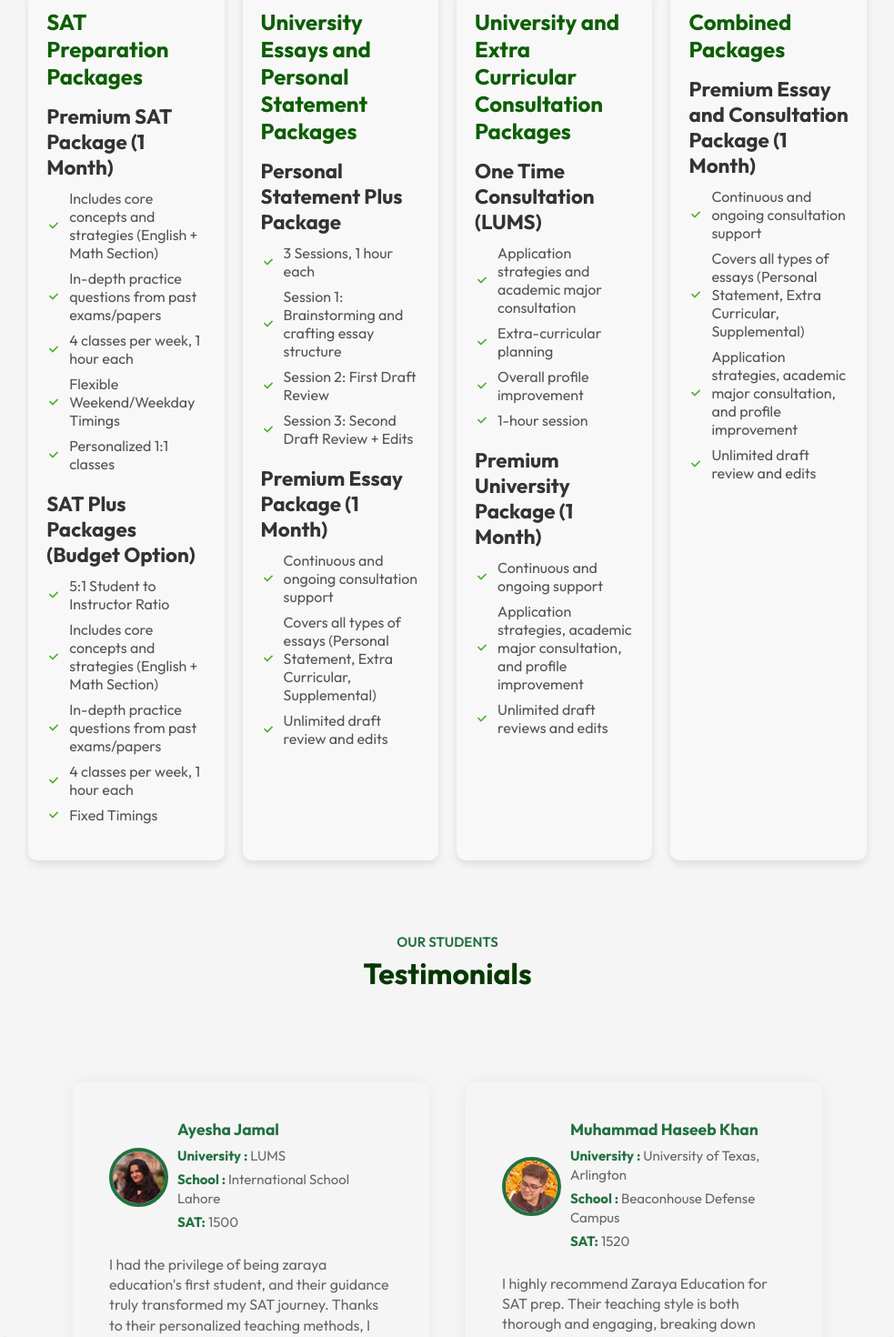
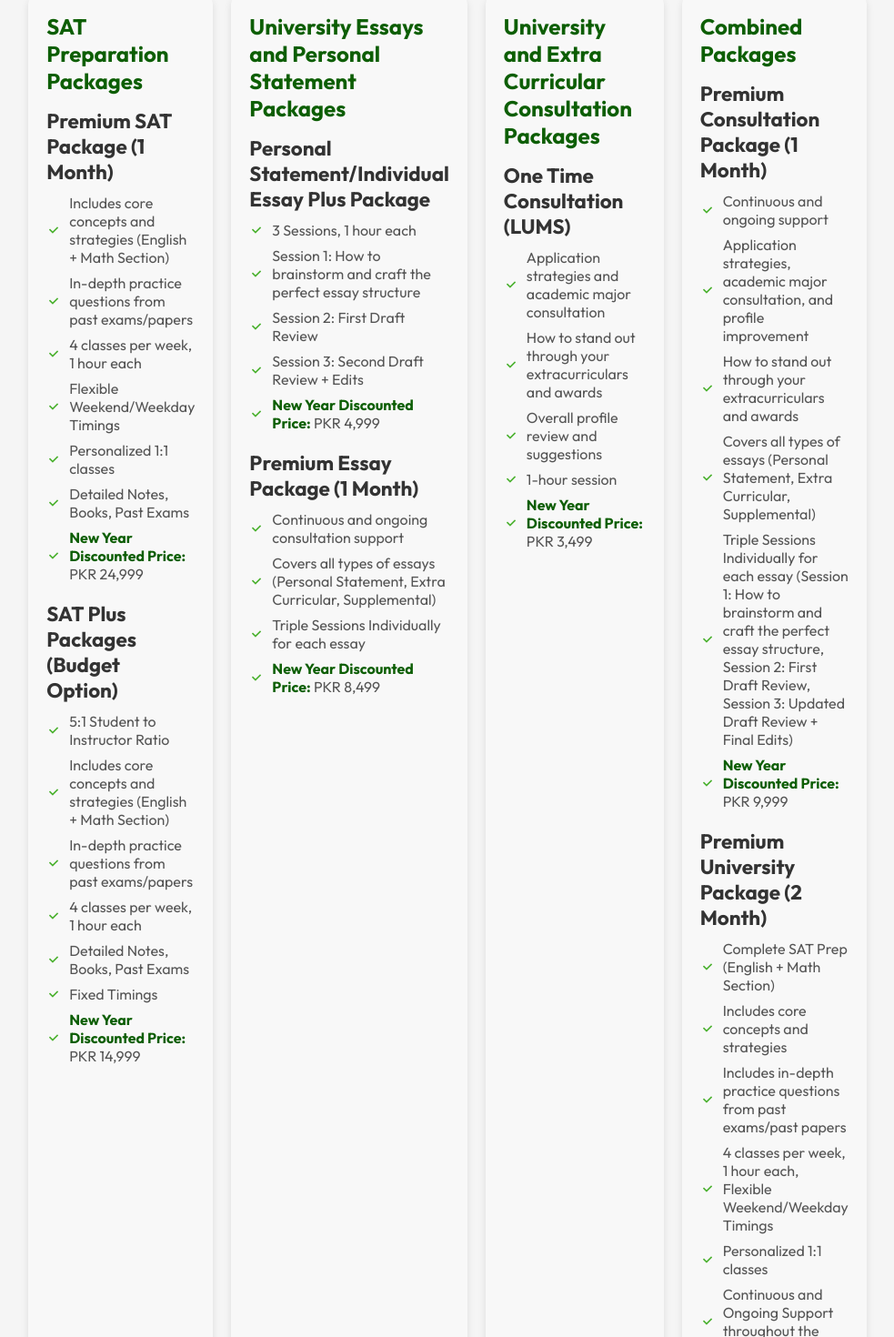
Before and after one commit to Zaeem944/ConsultantProject, a React (Vite) app in the folder ConsultantProject/: page / in a window 1280 px wide. Shown: the part 2253-3723 px from the top of the page at 91% size, without its empty margins (148-1131 px from the left). Built offline with nearby package versions, Linux system fonts and the light colour scheme.

Commit message:
change of images

```diff
--- a/ConsultantProject/src/components/Packages/Packages.css
+++ b/ConsultantProject/src/components/Packages/Packages.css
@@ -55,6 +55,10 @@
     padding-left: 25px; /* Space for the icon */
   }
 
+  .package-item b {
+    color: #0d5e04;
+  }
+
   .package-item li::before {
     content: '';
     position: absolute;
--- a/ConsultantProject/src/components/Packages/Packages.jsx
+++ b/ConsultantProject/src/components/Packages/Packages.jsx
@@ -16,7 +16,8 @@ const Packages = () => {
               <li>4 classes per week, 1 hour each</li>
               <li>Flexible Weekend/Weekday Timings</li>
               <li>Personalized 1:1 classes</li>
-              {/* <li>Price: PKR 25,000</li> */}
+              <li>Detailed Notes, Books, Past Exams</li>
+              <li><b>New Year Discounted Price:</b> PKR 24,999</li>
             </ul>
           </div>
           <div className="package-item">
@@ -27,7 +28,9 @@ const Packages = () => {
               <li>Includes core concepts and strategies (English + Math Section)</li>
               <li>In-depth practice questions from past exams/papers</li>
               <li>4 classes per week, 1 hour each</li>
+              <li>Detailed Notes, Books, Past Exams</li>
               <li>Fixed Timings</li>
+              <li><b>New Year Discounted Price:</b> PKR 14,999</li>
             </ul>
           </div>
         </div>
@@ -35,13 +38,13 @@ const Packages = () => {
         <div className="package">
           <h2>University Essays and Personal Statement Packages</h2>
           <div className="package-item">
-            <h3>Personal Statement Plus Package</h3>
+            <h3>Personal Statement/Individual Essay Plus Package</h3>
             <ul>
               <li>3 Sessions, 1 hour each</li>
-              <li>Session 1: Brainstorming and crafting essay structure</li>
+              <li>Session 1: How to brainstorm and craft the perfect essay structure</li>
               <li>Session 2: First Draft Review</li>
               <li>Session 3: Second Draft Review + Edits</li>
-              {/* <li>Price: PKR 2,500</li> */}
+              <li><b>New Year Discounted Price:</b> PKR 4,999</li>
             </ul>
           </div>
           <div className="package-item">
@@ -49,8 +52,8 @@ const Packages = () => {
             <ul>
               <li>Continuous and ongoing consultation support</li>
               <li>Covers all types of essays (Personal Statement, Extra Curricular, Supplemental)</li>
-              <li>Unlimited draft review and edits</li>
-              {/* <li>Price: PKR 10,000</li> */}
+              <li>Triple Sessions Individually for each essay</li>
+              <li><b>New Year Discounted Price:</b> PKR 8,499</li>
             </ul>
           </div>
         </div>
@@ -61,32 +64,40 @@ const Packages = () => {
             <h3>One Time Consultation (LUMS)</h3>
             <ul>
               <li>Application strategies and academic major consultation</li>
-              <li>Extra-curricular planning</li>
-              <li>Overall profile improvement</li>
+              <li>How to stand out through your extracurriculars and awards</li>
+              <li>Overall profile review and suggestions</li>
               <li>1-hour session</li>
-              {/* <li>Price: PKR 1,500</li> */}
-            </ul>
-          </div>
-          <div className="package-item">
-            <h3>Premium University Package (1 Month)</h3>
-            <ul>
-              <li>Continuous and ongoing support</li>
-              <li>Application strategies, academic major consultation, and profile improvement</li>
-              <li>Unlimited draft reviews and edits</li>
-              {/* <li>Price: PKR 15,000</li> */}
+              <li><b>New Year Discounted Price:</b> PKR 3,499</li>
             </ul>
           </div>
         </div>
         <div className="package">
           <h2>Combined Packages</h2>
           <div className="package-item">
-          <h3>Premium Essay  and Consultation Package (1 Month)</h3>
+          <h3>Premium Consultation Package (1 Month)</h3>
             <ul>
-              <li>Continuous and ongoing consultation support</li>
+              <li>Continuous and ongoing support</li>
+              <li>Application strategies, academic major consultation, and profile improvement</li>
+              <li>How to stand out through your extracurriculars and awards</li>
               <li>Covers all types of essays (Personal Statement, Extra Curricular, Supplemental)</li>
+              <li>Triple Sessions Individually for each essay (Session 1: How to brainstorm and craft the perfect essay structure, Session 2: First Draft Review, Session 3: Updated Draft Review + Final Edits)</li>
+              <li><b>New Year Discounted Price:</b> PKR 9,999</li>
+            </ul>
+          </div>
+          <div className="package-item">
+            <h3>Premium University Package (2 Month)</h3>
+            <ul>
+              <li>Complete SAT Prep (English + Math Section)</li>
+              <li>Includes core concepts and strategies</li>
+              <li>Includes in-depth practice questions from past exams/past papers </li>
+              <li>4 classes per week, 1 hour each, Flexible Weekend/Weekday Timings</li>
+              <li>Personalized 1:1 classes</li>
+              <li>Continuous and Ongoing Support throughout the application process</li>
               <li>Application strategies, academic major consultation, and profile improvement</li>
-              <li>Unlimited draft review and edits</li>
-              {/* <li>Price: PKR 10,000</li> */}
+              <li>How to stand out through your extracurriculars and awards</li>
+              <li>Covers all types of Essays: Personal Statement + Extra Curricular + Supplemental/Why Us/Why Academic Programmed</li>
+              <li>Triple Sessions Individually for each essay (Session 1: How to brainstorm and craft the perfect essay structure Session 2: First Draft Review Session 3: Updated Draft Review + Final Edits)</li>
+              <li><b>New Year Discounted Price:</b> PKR 49,999</li>
             </ul>
           </div>
         </div>
--- a/ConsultantProject/src/components/Programs/Programs.jsx
+++ b/ConsultantProject/src/components/Programs/Programs.jsx
@@ -1,8 +1,8 @@
 import React, { useState } from 'react';
 import './Programs.css';
 import program_1 from '../../assets/edusity_assets/program-1.2.png';
-import program_2 from '../../assets/edusity_assets/program-2.png';
-import program_3 from '../../assets/edusity_assets/program-3.png';
+import program_2 from '../../assets/edusity_assets/program-2.2.png';
+import program_3 from '../../assets/edusity_assets/program-3.2.png';
 import program_icon_1 from '../../assets/edusity_assets/program-icon-1.2.png';
 import program_icon_2 from '../../assets/edusity_assets/program-icon-2.png';
 import program_icon_3 from '../../assets/edusity_assets/program-icon-3.png';
```
Also changed, not shown: ConsultantProject/src/assets/edusity_assets/program-2.2.png (added), ConsultantProject/src/assets/edusity_assets/program-3.2.png (added).
